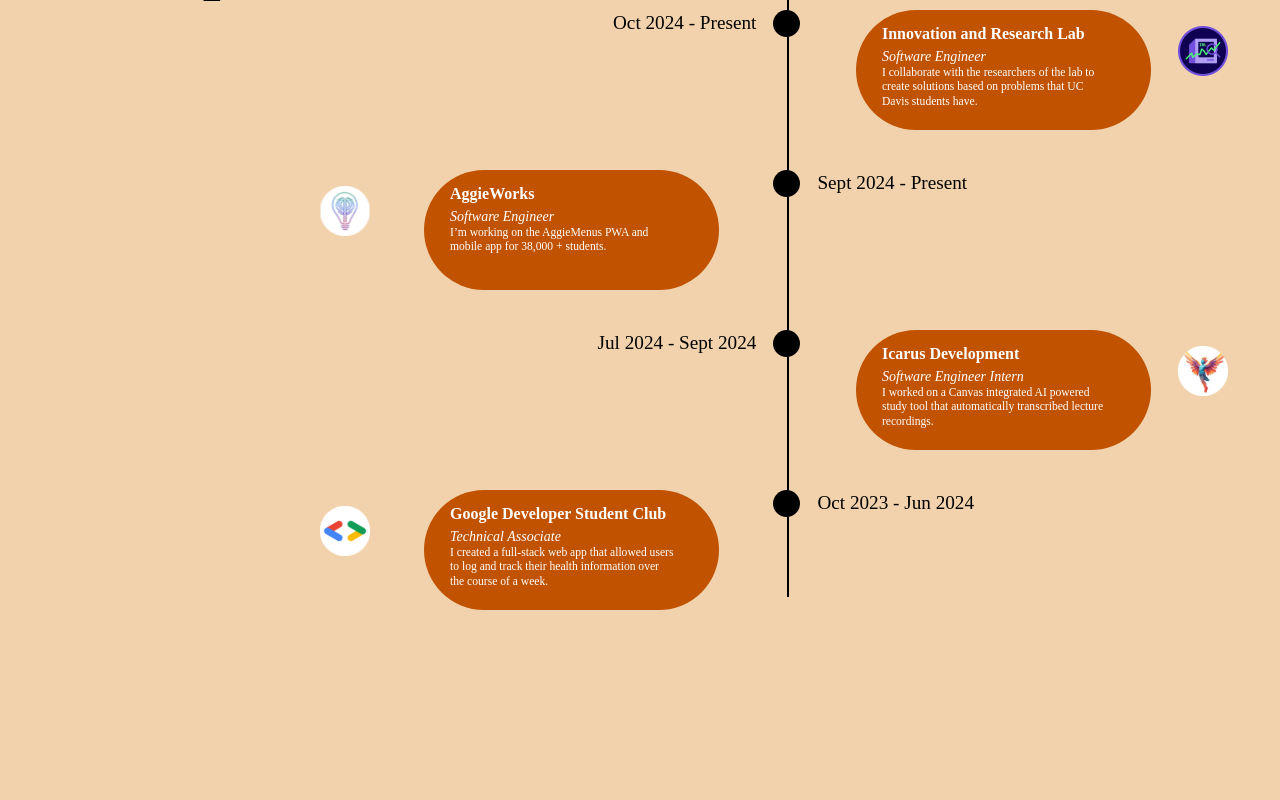
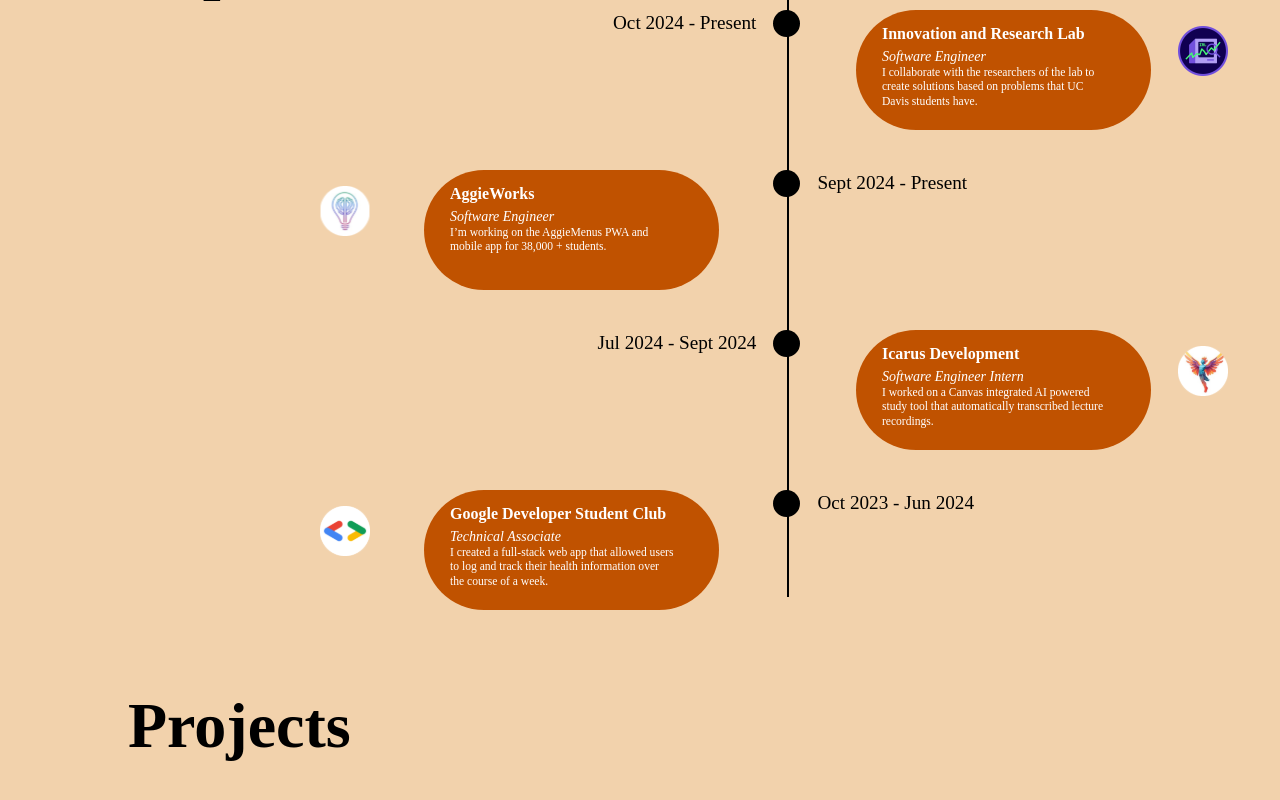
Before and after one commit to patrickhcnguyen/personal-website, a React (Vite) app in the folder frontend/: page / in a window 1280 px wide. Shown: the part 1502-2302 px from the top of the page. Before the commit the page ends 2228 px from the top, so only its background shows below. Built offline with nearby package versions, Linux system fonts and the light colour scheme; a web font is replaced by a local one.

Commit message:
Projects section

```diff
--- a/frontend/src/App.tsx
+++ b/frontend/src/App.tsx
@@ -3,6 +3,7 @@
 import Squares from "./components/squares/squares";
 import AboutMe from "./components/about/aboutMe";
 import Experience from "./components/experience/experience";
+import Projects from "./components/projects/projects";
 
 function App() {
 
@@ -12,6 +13,7 @@
       <Squares />
       <AboutMe />
       <Experience />
+      <Projects />
       <SocialBar />
     </div>
   );
```
